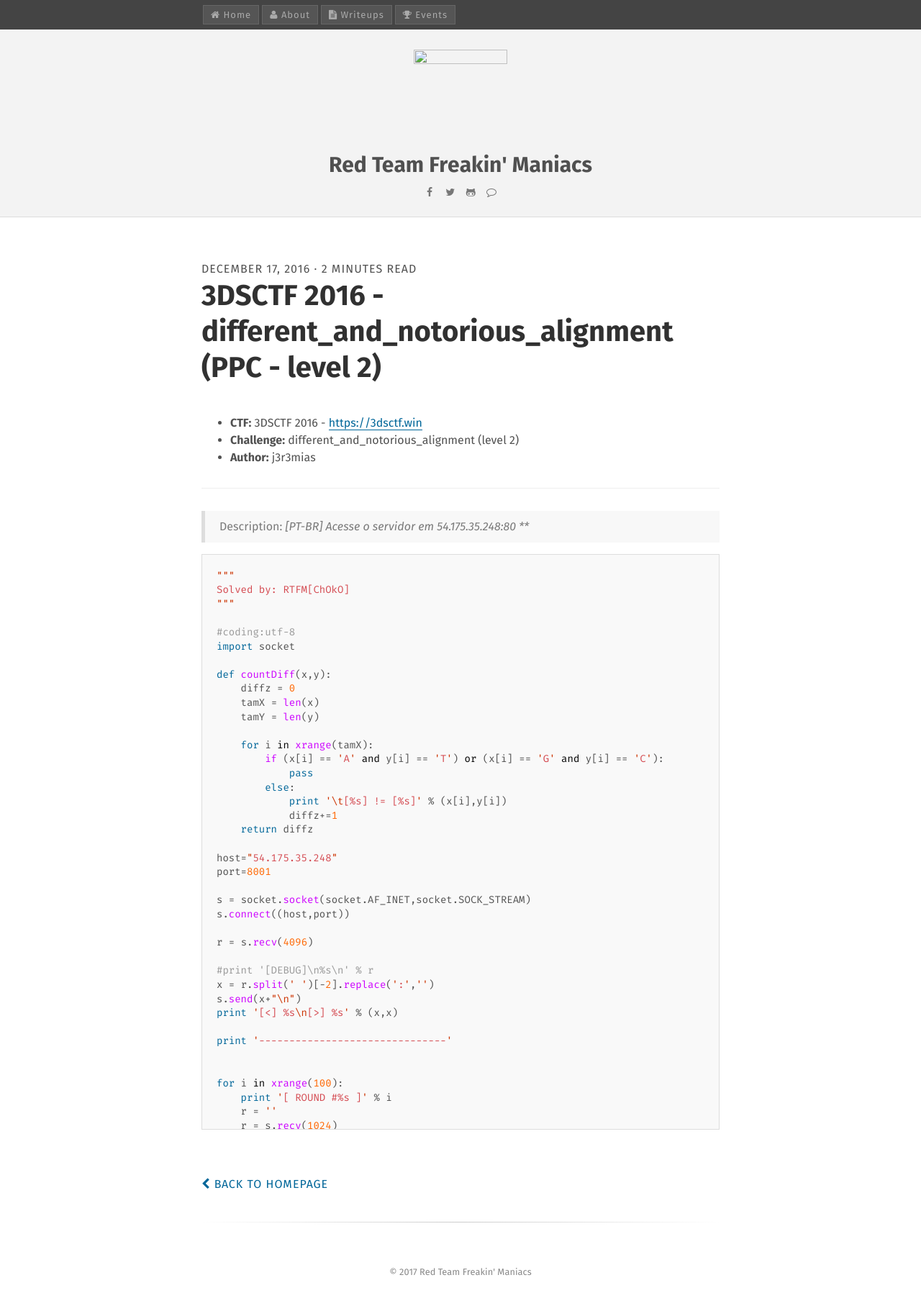
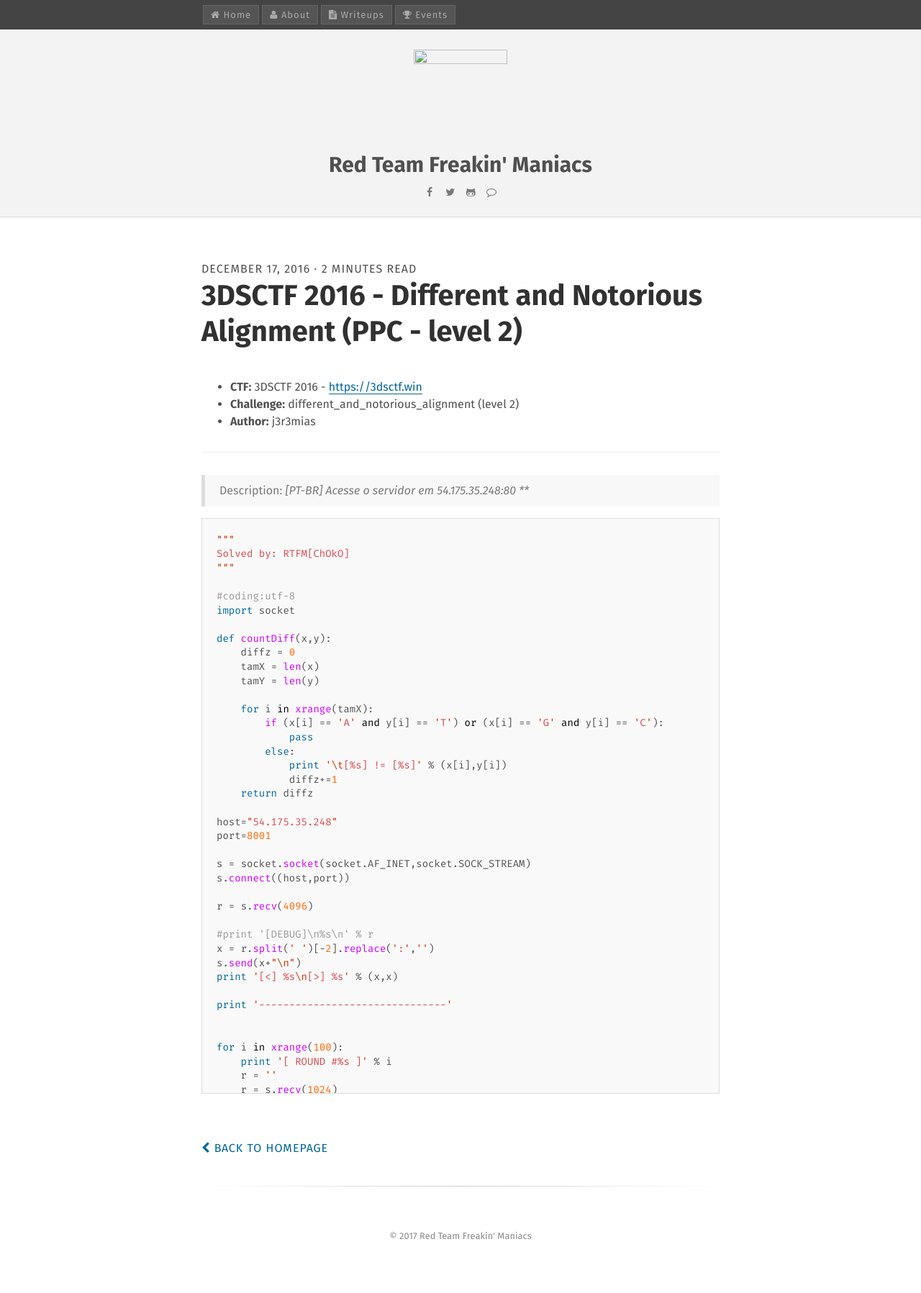
Before and after one commit to rtfm-ctf/rtfm-ctf.github.io, a Jekyll site: the page built from _posts/2016-12-17-DNA-3DSCTF-2016.MD, in a window 1280 px wide. Shown: the whole page at 72% size. Built offline with Jekyll 4.4.1, drawn with Linux system fonts in a browser that asks for light colours; after the commit the page ends 1747 px from its top, so only the background shows below that.

Commit message:
Update 2016-12-17-DNA-3DSCTF-2016.MD

```diff
--- a/_posts/2016-12-17-DNA-3DSCTF-2016.MD
+++ b/_posts/2016-12-17-DNA-3DSCTF-2016.MD
@@ -1,7 +1,7 @@
 ---
 layout: post
-title: 3DSCTF 2016 - different_and_notorious_alignment (PPC - level 2)
-description: Challenge different and notorious alignment of 3DSCTF 2016
+title: 3DSCTF 2016 - Different and Notorious Alignment (PPC - level 2)
+description: Challenge Different and Notorious Alignment of 3DSCTF 2016
 keywords: ppc, prog, rtfm, 3dsctf 2016, writeup
 tags: [3DSCTF]
 ---
```
